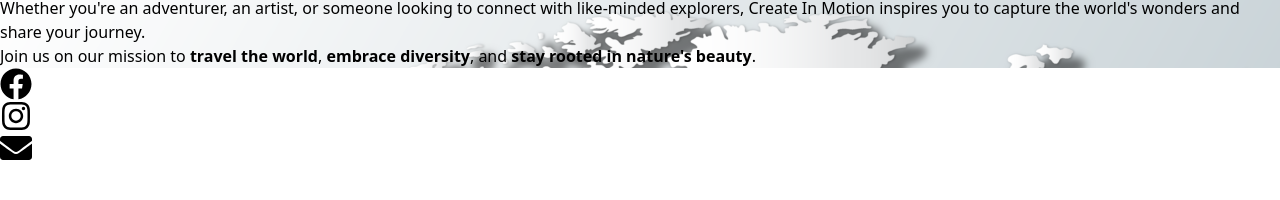
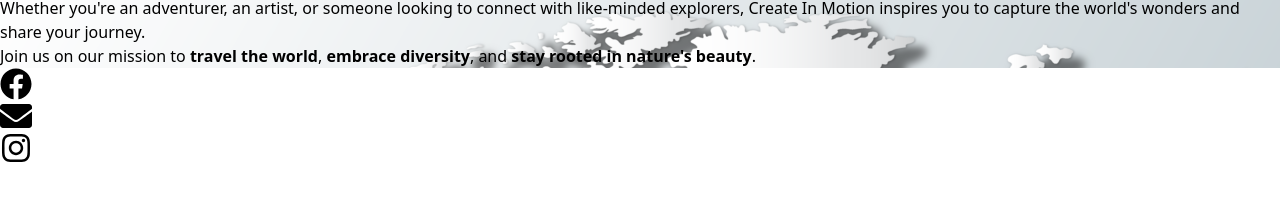
Before and after one commit to RosenGeorgievvv/create-in-motion, a React (Vite) app: page /about in a window 1280 px wide. Shown: the part 346-546 px from the top of the page. Built offline with nearby package versions, Linux system fonts and the light colour scheme.

Commit message:
Update Footer.jsx

```diff
--- a/src/components/Footer/Footer.jsx
+++ b/src/components/Footer/Footer.jsx
@@ -19,6 +19,16 @@ const Footer = () => {
         </motion.a>
 
         <motion.a
+          href="mailto:triibria11@gmail.com"
+          className="text-gray-700 hover:text-gray-900"
+          style={{ cursor: 'pointer' }}
+          whileHover={{ scale: 1.2 }}
+          whileTap={{ scale: 0.9 }}
+        >
+          <FaEnvelope size={32} />
+        </motion.a>
+
+        <motion.a
           href="https://www.instagram.com/create_in_motion?igsh=NGRnc3A2ZzVteHR4"
           target="_blank"
           rel="noopener noreferrer"
@@ -29,17 +39,6 @@ const Footer = () => {
         >
           <FaInstagram size={32} />
         </motion.a>
-
-
-        <motion.a
-          href="mailto:triibria11@gmail.com"
-          className="text-gray-700 hover:text-gray-900"
-          style={{ cursor: 'pointer' }}
-          whileHover={{ scale: 1.2 }}
-          whileTap={{ scale: 0.9 }}
-        >
-          <FaEnvelope size={32} />
-        </motion.a>
       </div>
     </section>
   );
```
